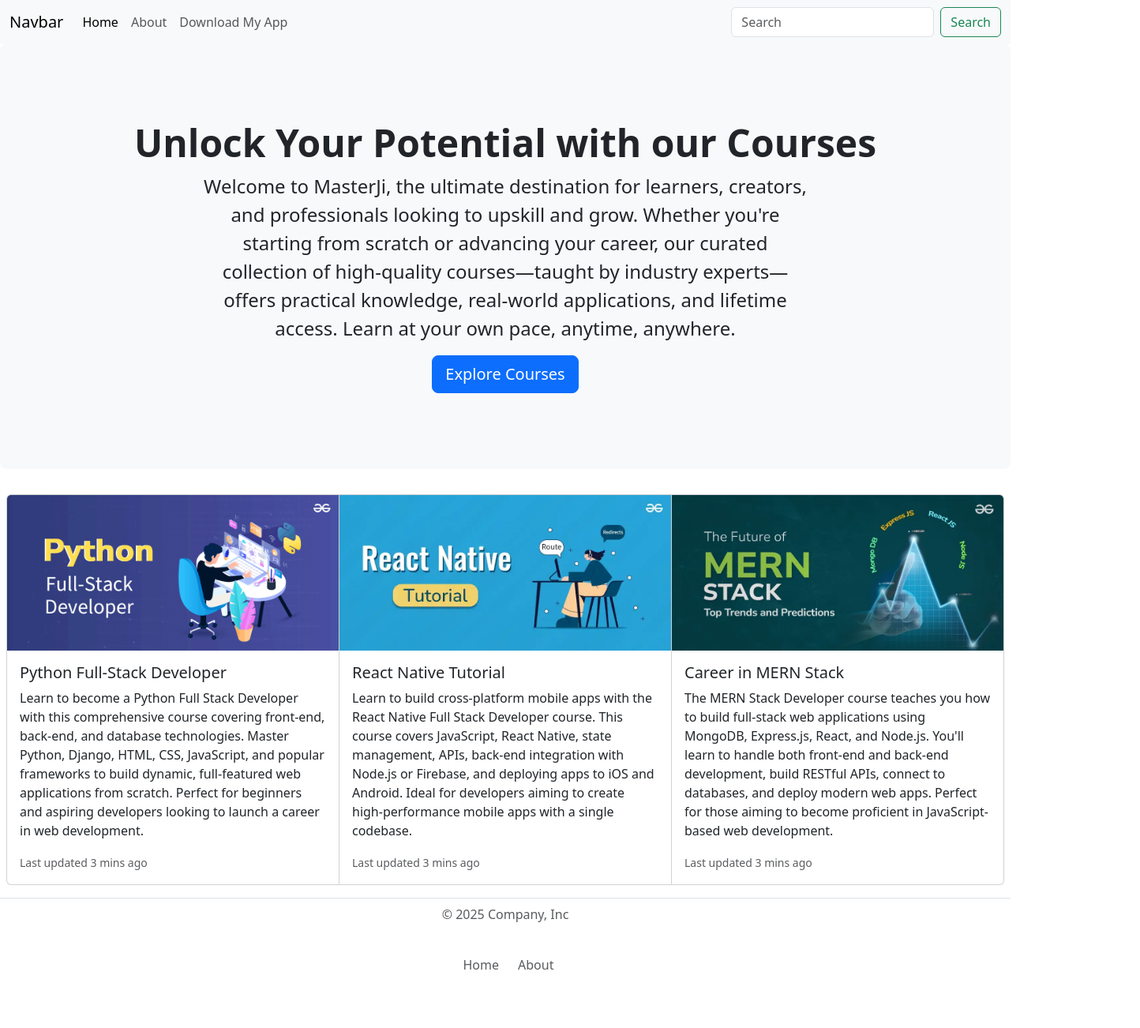
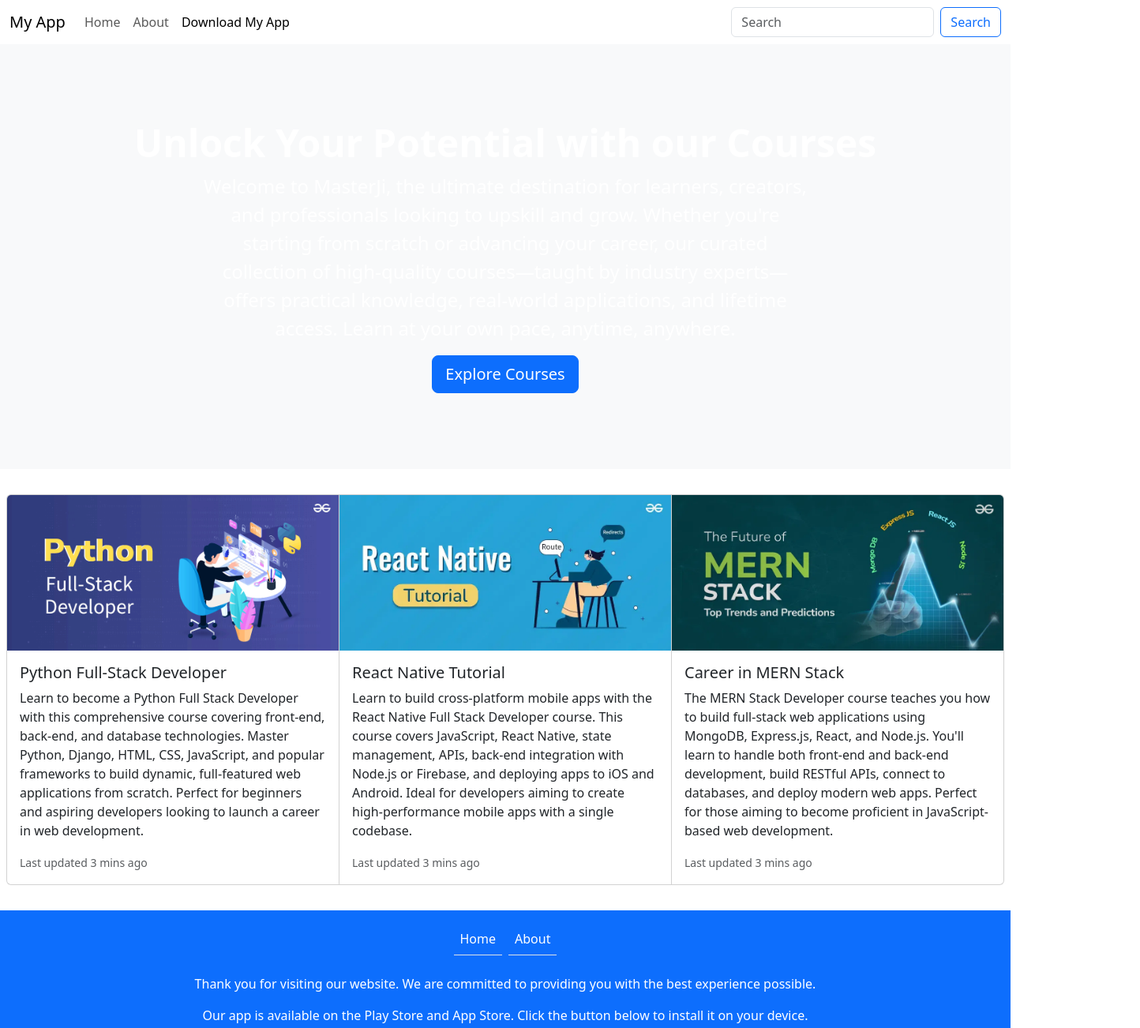
Before and after one commit to Pawanhimself/applandingpage, a plain HTML site: page index.html in a window 1280 px wide. Shown: the top 1302 px of the page at 79% size, 1444 px wide, since content can reach past the window. Before the commit the page ends 1258 px from the top, so only its background shows below. Drawn offline with nearby package versions, Linux system fonts and the light colour scheme.

Commit message:
Update index.html

```diff
--- a/index.html
+++ b/index.html
@@ -8,41 +8,42 @@
     <link rel="stylesheet" href="styles.css">
 </head>
 <body>
-    <nav class="navbar navbar-expand-lg bg-body-tertiary">
+    <nav id="navbar" class="bg-white sticky-top border-bottom-2 navbar navbar-expand-lg">
         <div class="container-fluid">
-          <a class="navbar-brand" href="#">Navbar</a>
+          <a class="navbar-brand" href="#">My App</a>
           <button class="navbar-toggler" type="button" data-bs-toggle="collapse" data-bs-target="#navbarSupportedContent" aria-controls="navbarSupportedContent" aria-expanded="false" aria-label="Toggle navigation">
             <span class="navbar-toggler-icon"></span>
           </button>
           <div class="collapse navbar-collapse" id="navbarSupportedContent">
             <ul class="navbar-nav me-auto mb-2 mb-lg-0">
               <li class="nav-item">
-                <a class="nav-link active" aria-current="page" href="#">Home</a>
+                <a class="nav-link" aria-current="page" href="#jumbotron">Home</a>
               </li>
               <li class="nav-item">
-                <a class="nav-link" href="#">About</a>
+                <a class="nav-link" href="#about">About</a>
               </li>
               <li class="nav-item">
-                <a class="nav-link" href="#">Download My App</a>
+                <a class="nav-link" href="#footer">Download My App</a>
               </li>
             </ul>
             <form class="d-flex" role="search">
               <input class="form-control me-2" type="search" placeholder="Search" aria-label="Search"/>
-              <button class="btn btn-outline-success" type="submit">Search</button>
+              <button class="btn btn-outline-primary" type="submit">Search</button>
             </form>
           </div>
         </div>
       </nav>
 
-      <div class="p-5 mb-4 bg-body-tertiary rounded-3">
-        <div class="container-fluid py-5 d-flex flex-column align-items-center">
+    <div data-bs-spy="scroll" data-bs-target="#navbar" data-bs-offset="0" >
+      <div class="p-5 mb-4 bg-body-tertiary" id="jumbotron">
+        <div class="container-fluid text-white py-5 d-flex flex-column align-items-center">
             <h1 class="display-5 fw-bold text-center">Unlock Your Potential with our Courses</h1>
             <p class="col-md-8 fs-4 text-center">Welcome to MasterJi, the ultimate destination for learners, creators, and professionals looking to upskill and grow. Whether you're starting from scratch or advancing your career, our curated collection of high-quality courses—taught by industry experts—offers practical knowledge, real-world applications, and lifetime access. Learn at your own pace, anytime, anywhere.</p>
             <button class="btn btn-primary btn-lg" type="button">Explore Courses</button>
         </div>
-    </div>
+      </div>
 
-    <div class="card-group p-2">
+      <div class="card-group p-2" id="about">
         <div class="card">
           <img src="python_fullstack.png" class="card-img-top" alt="...">
           <div class="card-body">
@@ -70,7 +71,7 @@
       </div>
 
 
-    <footer class="d-flex flex-column justify-content-center align-items-center py-2 my-2 border-top">
+    <!-- <footer id="footer" class="d-flex flex-column justify-content-center align-items-center py-2 my-2 border-top">
         <p class="col-md-4 mb-0 text-body-secondary text-center">© 2025 Company, Inc</p>
         <a href="/" class="d-flex align-items-center justify-content-center  link-body-emphasis text-decoration-none" aria-label="Bootstrap">
             <svg class="bi me-2" width="40" height="32" aria-hidden="true"><use xlink:href="#bootstrap"></use></svg> </a>
@@ -81,7 +82,32 @@
                 <li class="nav-item">
                 <li class="nav-item">
                     <a href="#" class="nav-link px-2 text-body-secondary">About</a></li> </ul>
-    </footer>
+    </footer> -->
+
+      <footer class="py-3 my-4 bg-primary" id="footer">
+        <ul class="nav justify-content-center pb-2 mb-3">
+          <li class="nav-item">
+            <a href="#jumbotron" class="nav-link border-bottom px-2 text-white">Home</a>
+          </li>
+          <li class="nav-item ms-2">
+            <a href="#about" class="nav-link border-bottom px-2 text-white">About</a>
+          </li>
+        </ul>
+        <p class="text-center text-white">Thank you for visiting our website. We are committed to providing you with the best experience possible.</p>
+        <p class="text-center text-white">Our app is available on the Play Store and App Store. Click the button below to install it on your device.</p>
+        <div style="margin-top: 10px; margin: 0 auto;" class="d-flex justify-content-center">
+          <a href="https://play.google.com/store" target="_blank">
+            <img class="download-btn" src="playstore_button.svg" alt="Get it on Google Play">
+          </a>
+          <a class="ms-2" href="https://www.apple.com/app-store/" target="_blank">
+            <img  class="download-btn" src="appstore_button.svg" alt="Download on the App Store">
+          </a>
+        </div>
+
+        <p class="text-center text-white">© 2025 Company, Inc</p>
+      </footer>
+
+  </div>
       <script src="https://cdn.jsdelivr.net/npm/@popperjs/core@2.11.8/dist/umd/popper.min.js" integrity="sha384-I7E8VVD/ismYTF4hNIPjVp/Zjvgyol6VFvRkX/vR+Vc4jQkC+hVqc2pM8ODewa9r" crossorigin="anonymous"></script>
 <script src="https://cdn.jsdelivr.net/npm/bootstrap@5.3.6/dist/js/bootstrap.min.js" integrity="sha384-RuyvpeZCxMJCqVUGFI0Do1mQrods/hhxYlcVfGPOfQtPJh0JCw12tUAZ/Mv10S7D" crossorigin="anonymous"></script>
 </body>
```
